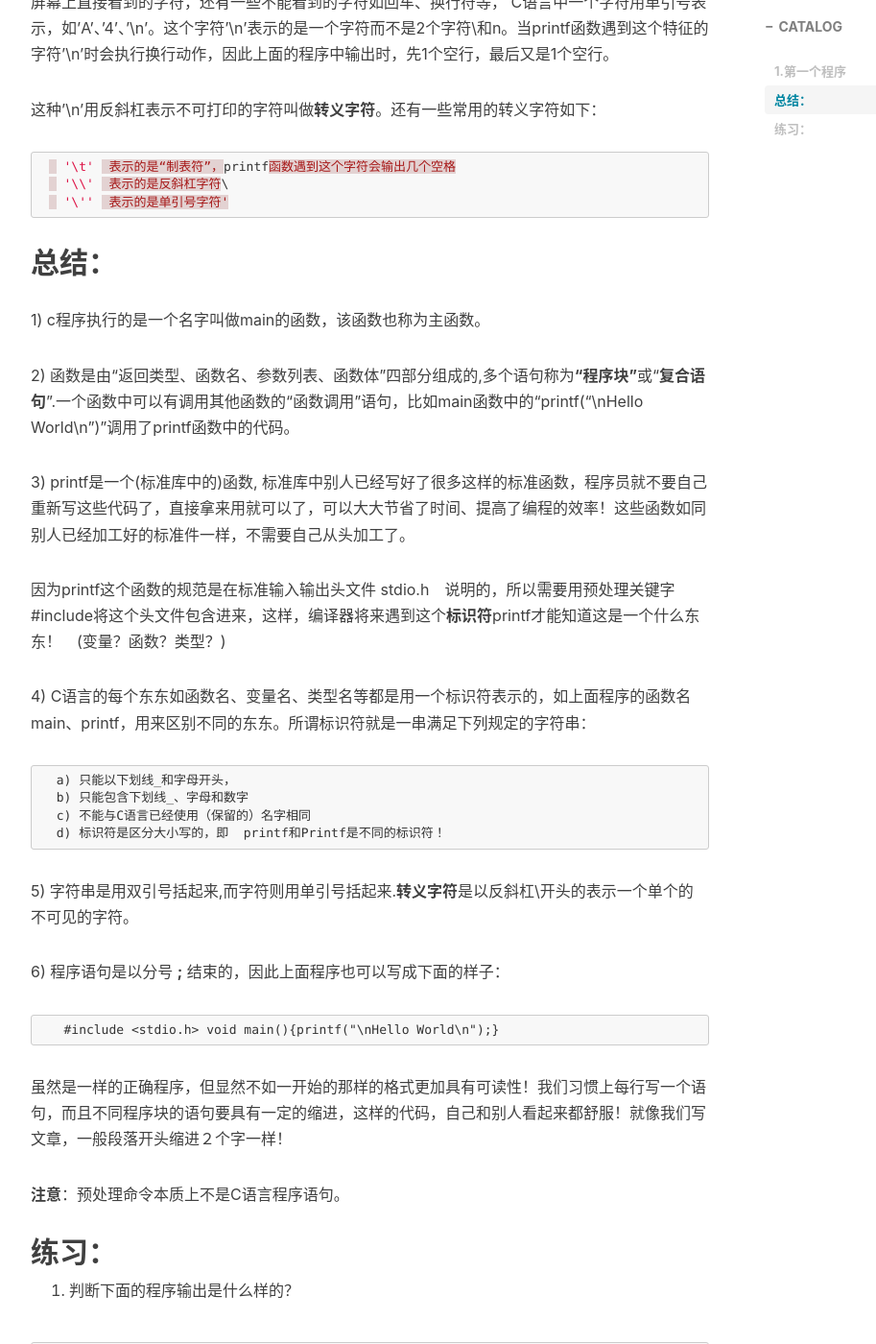
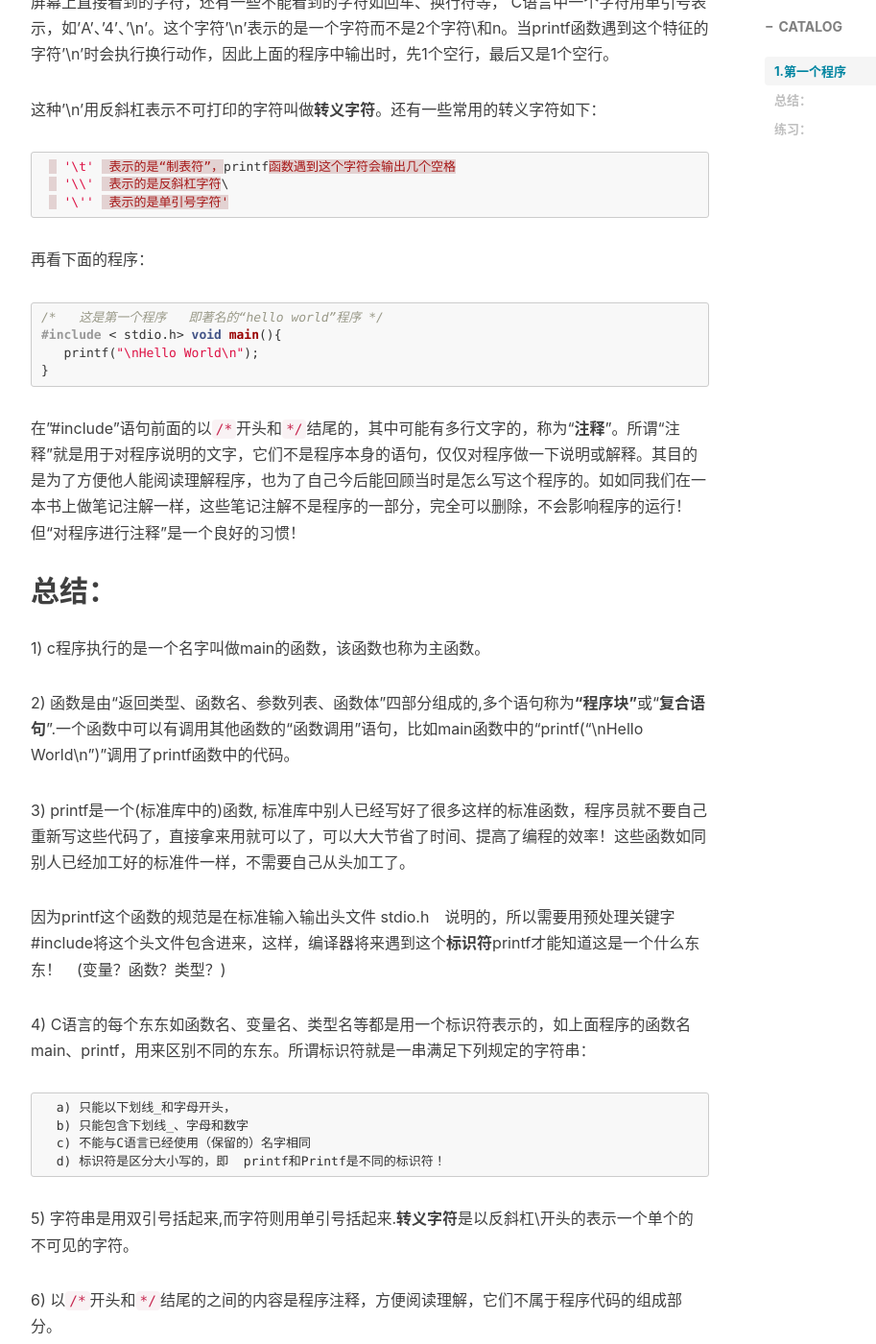
Before and after one commit to xuepro/xuepro.github.io, a Jekyll site: the page built from _posts/2017-10-30-1. C语言教程-第一个程序.md, in a window 1280 px wide and 1400 px high, scrolled down 2521 px. Shown: the whole window at 96% size, without its empty margins (233-1146 px from the left). Built offline with Jekyll 4.4.1, drawn with Linux system fonts in a browser that asks for light colours; nearby versions of some CDN libraries; comment, search, counter and statistics services are not loaded.

Commit message:
Update 2017-10-30-1. C语言教程-第一个程序.md

````diff
--- a/_posts/2017-10-30-1. C语言教程-第一个程序.md
+++ b/_posts/2017-10-30-1. C语言教程-第一个程序.md
@@ -85,7 +85,19 @@ C语言中一个字符用单引号表示，如'A'、'4'、'\n'。这个字符'\n
    '\''  表示的是单引号字符'
 ```
 
+再看下面的程序：
+```c
+/*
+   这是第一个程序
+   即著名的“hello world”程序
+*/
+#include < stdio.h>
+void main(){
+   printf("\nHello World\n");
+}
+```
 
+在"#include"语句前面的以```/*```开头和```*/```结尾的，其中可能有多行文字的，称为“**注释**”。所谓“注释”就是用于对程序说明的文字，它们不是程序本身的语句，仅仅对程序做一下说明或解释。其目的是为了方便他人能阅读理解程序，也为了自己今后能回顾当时是怎么写这个程序的。如如同我们在一本书上做笔记注解一样，这些笔记注解不是程序的一部分，完全可以删除，不会影响程序的运行！ 但“对程序进行注释”是一个良好的习惯！
 
 ## 总结：
 
@@ -107,8 +119,9 @@ C语言中一个字符用单引号表示，如'A'、'4'、'\n'。这个字符'\n
 
 5) 字符串是用双引号括起来,而字符则用单引号括起来.**转义字符**是以反斜杠\开头的表示一个单个的不可见的字符。
 
+6) 以```/*```开头和```*/```结尾的之间的内容是程序注释，方便阅读理解，它们不属于程序代码的组成部分。
 
-6) 程序语句是以分号 **;** 结束的，因此上面程序也可以写成下面的样子：
+7) 程序语句是以分号 **;** 结束的，因此上面程序也可以写成下面的样子：
 ```c
    #include <stdio.h> void main(){printf("\nHello World\n");}
 ```
````
